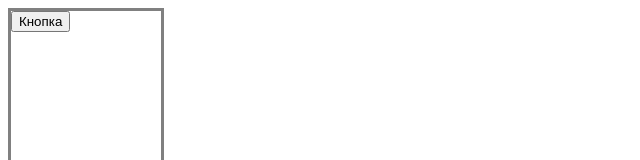
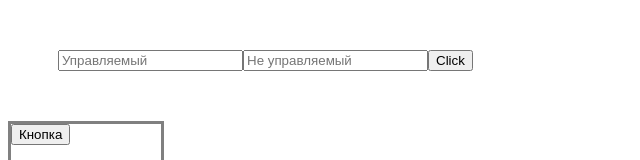
Before and after one commit to homie43/is-ts, a React (Create React App) app: page / in a window 1280 px wide. Shown: the top 160 px of the page, without its empty margins (0-640 px from the left). Built offline with nearby package versions, Linux system fonts and the light colour scheme; no server answers.

Commit message:
typing on MouseEvent, useRef

```diff
--- a/src/App.tsx
+++ b/src/App.tsx
@@ -5,6 +5,7 @@ import axios from 'axios';
 import List from './components/List';
 import UserItem from './components/UserItem';
 import TodoItem from './components/TodoItem';
+import EventsExample from './components/EventsExample';
 const App = () => {
     const [users, setUsres] = React.useState<IUser[]>([]);
     const [todos, setTodos] = React.useState<ITodo[]>([]);
@@ -37,6 +38,7 @@ const App = () => {
 
     return (
         <div>
+            <EventsExample />
             <Card
                 onClick={(num) => console.log('ddsds', num)}
                 variant={CardVariant.outlined}
--- /dev/null
+++ b/src/components/EventsExample.tsx
@@ -0,0 +1,32 @@
+import React from 'react';
+
+const EventsExample = () => {
+    const [value, setValue] = React.useState<string>('');
+    const inputRef = React.useRef<HTMLInputElement>(null);
+
+    const onChangeInput = (e: React.ChangeEvent<HTMLInputElement>) => {
+        // собтия связанные с onChange указываем ChangeEvent
+        // дженериком указываем HTMLInputElement, тк мы работаем с текстом
+        setValue(e.target.value);
+    };
+
+    const onClickInput = (e: React.MouseEvent<HTMLButtonElement>) => {
+        // собтия связанные с мышкой указываем MouseEvent
+        // дженериком указываем HTMLButtonElement, тк мы работаем с кнопкой
+        console.log(inputRef.current?.value);
+    };
+
+    return (
+        <div style={{ margin: '50px' }}>
+            <input
+                value={value}
+                onChange={onChangeInput}
+                placeholder='Управляемый'
+            />
+            <input ref={inputRef} placeholder='Не управляемый' />
+            <button onClick={onClickInput}>Click</button>
+        </div>
+    );
+};
+
+export default EventsExample;
```
